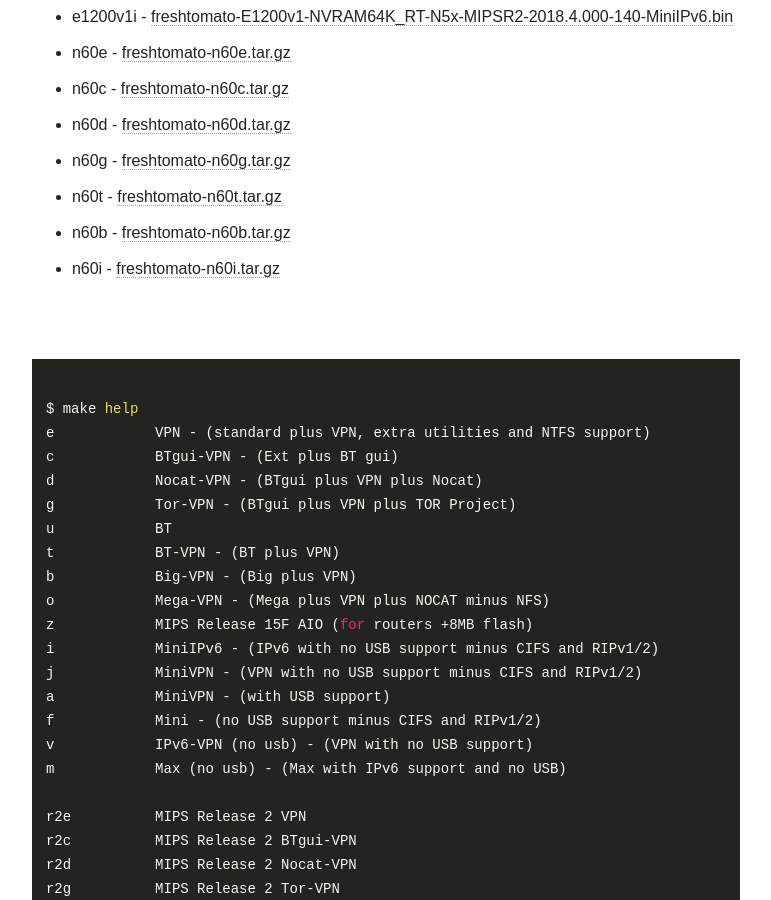
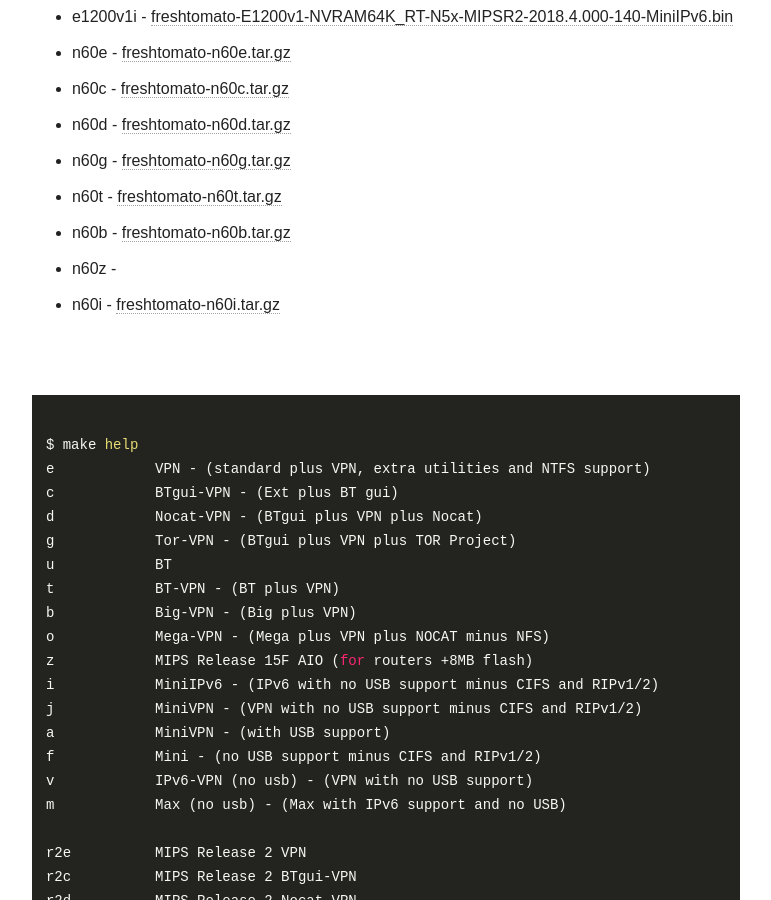
Before and after one commit to oglopss/freshtomato-mips-ci-jekyll, a Jekyll site: the page built from index.html, in a window 1280 px wide and 900 px high, scrolled down 1135 px. Shown: the whole window, without its empty margins (254-1025 px from the left). Built offline with Jekyll 4.4.1, drawn with Linux system fonts in a browser that asks for light colours; nearby versions of some CDN libraries.

Commit message:
Travis build 16 n60z pushed to gh-pages

```diff
--- a/_data/ss.yml
+++ b/_data/ss.yml
@@ -22,3 +22,4 @@
   - 0020 n60t freshtomato-n60t.tar.gz
   - 0024 n60i freshtomato-n60i.tar.gz
   - 0021 n60b freshtomato-n60b.tar.gz
+  - 0023 n60z
```
